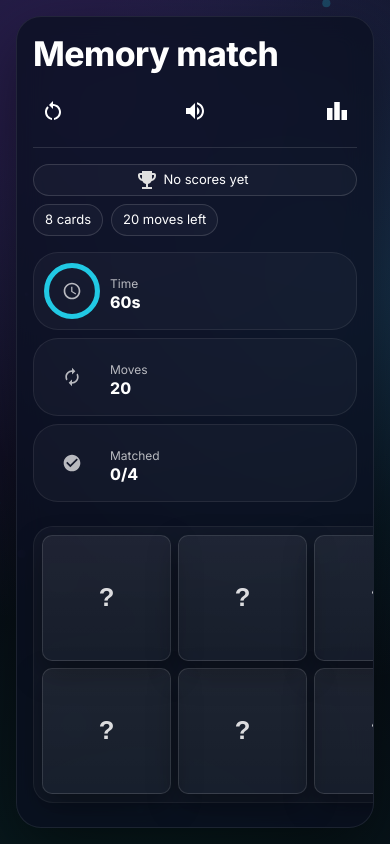
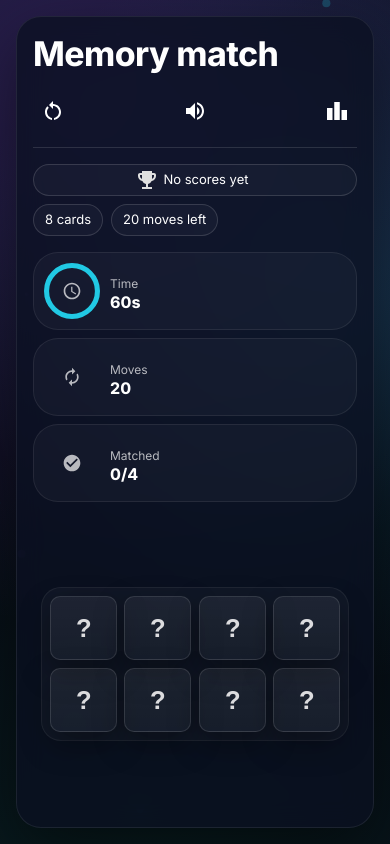
Before and after one commit to binesh-b0/memory-game, a React (Vite) app: page / in a window 390 px wide. Built offline with nearby package versions, Linux system fonts and the light colour scheme.

Commit message:
board fit

```diff
--- a/src/App.tsx
+++ b/src/App.tsx
@@ -1,4 +1,4 @@
-import { useEffect, useMemo, useRef, useState } from 'react';
+import { useEffect, useLayoutEffect, useMemo, useRef, useState } from 'react';
 import useGameLogic from './hooks/useGameLogic';
 import { useHighScores } from './hooks/useHighScores';
 import useSfx from './hooks/useSfx';
@@ -6,6 +6,8 @@ import Card from './components/Card';
 import BackgroundParticles from './components/BackgroundParticles';
 import WinConfetti from './components/WinConfetti';
 import { AnimatePresence, motion } from 'framer-motion';
+import { useTheme } from '@mui/material/styles';
+import useMediaQuery from '@mui/material/useMediaQuery';
 import {
   Button,
   Container,
@@ -46,6 +48,8 @@ const DIFFICULTY_SETTINGS = {
 type Difficulty = keyof typeof DIFFICULTY_SETTINGS;
 
 export default function App() {
+  const theme = useTheme();
+  const smUp = useMediaQuery(theme.breakpoints.up('sm'));
   const [difficulty, setDifficulty] = useState<Difficulty>('easy');
   const { pairs, moveLimit, timeLimit } = DIFFICULTY_SETTINGS[difficulty];
   const { cards, matches, moves, gameOver, initializeGame, handleCardClick, resetTrigger, isRevealing, shakeIds, pulseIds } = useGameLogic(pairs);
@@ -61,6 +65,8 @@ export default function App() {
   const initializeGameRef = useRef(initializeGame);
   const prevDifficultyRef = useRef<Difficulty>(difficulty);
   const prevOverlayRef = useRef(false);
+  const boardAreaRef = useRef<HTMLDivElement | null>(null);
+  const [boardSize, setBoardSize] = useState<{ w: number; h: number } | null>(null);
 
   const gameLocked = (moves > 0 || isRevealing) && !showGameOver;
   const inputLocked = isRevealing || showGameOver || gameOver || shakeIds.length === 2 || pulseIds.length === 2;
@@ -145,10 +151,34 @@ export default function App() {
   const boardColsSm = difficulty === 'medium' ? 6 : 4;
   const boardRowsXs = Math.ceil(cardCount / boardColsXs);
   const boardRowsSm = Math.ceil(cardCount / boardColsSm);
+  const cols = smUp ? boardColsSm : boardColsXs;
+  const rows = smUp ? boardRowsSm : boardRowsXs;
   const hasWon = matches.length === pairs;
   const outOfTime = timeLeft === 0;
   const outOfMoves = moves >= moveLimit;
   const showBestLabel = bestScore ? `Best: ${bestScore.moves} moves` : 'No scores yet';
+
+  useLayoutEffect(() => {
+    const el = boardAreaRef.current;
+    if (!el) return;
+
+    const ratio = cols / rows;
+    const ro = new ResizeObserver(entries => {
+      const rect = entries[0]?.contentRect;
+      if (!rect) return;
+
+      const pad = 8;
+      const maxW = Math.max(0, rect.width - pad * 2);
+      const maxH = Math.max(0, rect.height - pad * 2);
+
+      const w = Math.min(maxW, maxH * ratio);
+      const h = w / ratio;
+      setBoardSize({ w: Math.floor(w), h: Math.floor(h) });
+    });
+
+    ro.observe(el);
+    return () => ro.disconnect();
+  }, [cols, rows]);
 
   useEffect(() => {
     if (prevOverlayRef.current === showGameOver) return;
@@ -406,7 +436,7 @@ export default function App() {
           ))}
         </Stack>
 
-        <Box sx={{ flex: 1, minHeight: 0, display: 'grid', placeItems: 'center', py: 1 }}>
+        <Box ref={boardAreaRef} sx={{ flex: 1, minHeight: 0, display: 'grid', placeItems: 'center', py: 1 }}>
           <AnimatePresence mode="wait">
             <Box
               key={`${difficulty}-${resetTrigger ? 1 : 0}`}
@@ -416,12 +446,13 @@ export default function App() {
               exit={{ opacity: 0, y: -8, scale: 0.985 }}
               transition={{ duration: 0.22, ease: 'easeOut' }}
               sx={{
-                height: '100%',
+                width: boardSize ? `${boardSize.w}px` : '100%',
+                height: boardSize ? `${boardSize.h}px` : '100%',
                 maxWidth: '100%',
-                aspectRatio: { xs: `${boardColsXs}/${boardRowsXs}`, sm: `${boardColsSm}/${boardRowsSm}` },
+                maxHeight: '100%',
                 display: 'grid',
-                gridTemplateColumns: { xs: `repeat(${boardColsXs}, 1fr)`, sm: `repeat(${boardColsSm}, 1fr)` },
-                gridAutoRows: '1fr',
+                gridTemplateColumns: `repeat(${cols}, 1fr)`,
+                gridTemplateRows: `repeat(${rows}, 1fr)`,
                 gap: { xs: 0.9, sm: 1.2 },
                 p: { xs: 1, sm: 1.25 },
                 borderRadius: 2,
```
